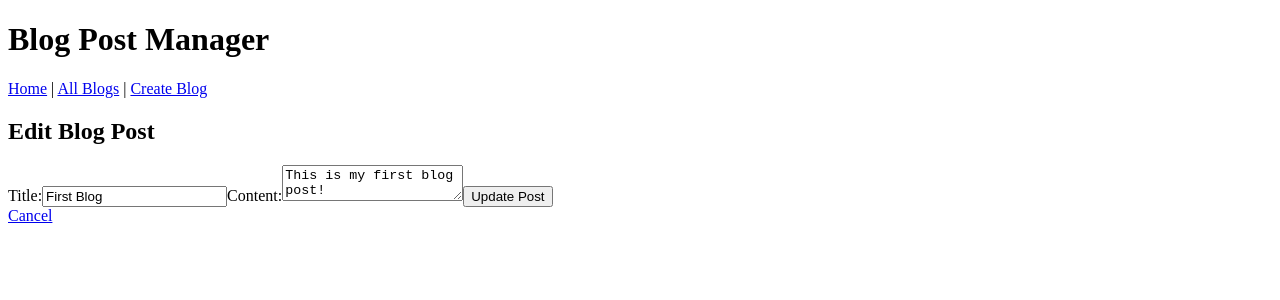
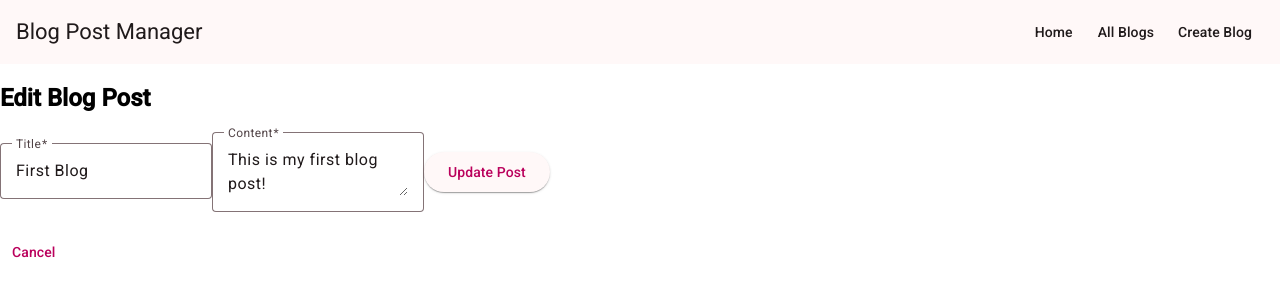
Before and after one commit to Manodiestra/blog-in-angular, an Angular app: page /edit/1 in a window 1280 px wide. Shown: the top 300 px of the page. Built offline with nearby package versions, Linux system fonts and the light colour scheme; data requests are answered from the project's data file.

Commit message:
import material design components. Update the UI.

```diff
--- a/angular.json
+++ b/angular.json
@@ -27,6 +27,7 @@
               }
             ],
             "styles": [
+              "@angular/material/prebuilt-themes/rose-red.css",
               "src/styles.css"
             ],
             "scripts": []
@@ -85,6 +86,7 @@
               }
             ],
             "styles": [
+              "@angular/material/prebuilt-themes/rose-red.css",
               "src/styles.css"
             ],
             "scripts": []
--- a/package.json
+++ b/package.json
@@ -10,10 +10,12 @@
   },
   "private": true,
   "dependencies": {
+    "@angular/cdk": "^19.2.1",
     "@angular/common": "^19.2.0",
     "@angular/compiler": "^19.2.0",
     "@angular/core": "^19.2.0",
     "@angular/forms": "^19.2.0",
+    "@angular/material": "^19.2.1",
     "@angular/platform-browser": "^19.2.0",
     "@angular/platform-browser-dynamic": "^19.2.0",
     "@angular/router": "^19.2.0",
--- a/src/app/app.component.css
+++ b/src/app/app.component.css
@@ -0,0 +1,3 @@
+.spacer {
+  flex: 1 1 auto;
+}
--- a/src/app/app.component.html
+++ b/src/app/app.component.html
@@ -1,7 +1,9 @@
-<h1>Blog Post Manager</h1>
-<nav>
-  <a routerLink="/">Home</a> |
-  <a routerLink="/blogs">All Blogs</a> |
-  <a routerLink="/add">Create Blog</a>
-</nav>
+<mat-toolbar color="primary">
+  <span>Blog Post Manager</span>
+  <span class="spacer"></span>
+  <a mat-button routerLink="/">Home</a>
+  <a mat-button routerLink="/blogs">All Blogs</a>
+  <a mat-button routerLink="/add">Create Blog</a>
+</mat-toolbar>
+
 <router-outlet></router-outlet>
--- a/src/app/app.component.ts
+++ b/src/app/app.component.ts
@@ -1,10 +1,12 @@
 import { Component } from '@angular/core';
 import { RouterOutlet, RouterModule } from '@angular/router';
+import { MatToolbarModule } from '@angular/material/toolbar';
+import { MatButtonModule } from '@angular/material/button';
 
 @Component({
   selector: 'app-root',
   standalone: true,
-  imports: [RouterOutlet, RouterModule],
+  imports: [RouterOutlet, RouterModule, MatToolbarModule, MatButtonModule],
   templateUrl: './app.component.html',
   styleUrls: ['./app.component.css']
 })
--- a/src/app/pages/add-edit-blog/add-edit-blog.component.html
+++ b/src/app/pages/add-edit-blog/add-edit-blog.component.html
@@ -1,15 +1,19 @@
 <h2>{{ isEditMode ? 'Edit Blog Post' : 'Create Blog Post' }}</h2>
 
 <form [formGroup]="blogForm" (ngSubmit)="onSubmit()">
-  <label for="title">Title:</label>
-  <input id="title" formControlName="title" required />
+  <mat-form-field appearance="outline">
+    <mat-label>Title</mat-label>
+    <input matInput formControlName="title" required />
+  </mat-form-field>
 
-  <label for="content">Content:</label>
-  <textarea id="content" formControlName="content" required></textarea>
+  <mat-form-field appearance="outline">
+    <mat-label>Content</mat-label>
+    <textarea matInput formControlName="content" required></textarea>
+  </mat-form-field>
 
-  <button type="submit" [disabled]="blogForm.invalid">
+  <button mat-raised-button color="primary" type="submit" [disabled]="blogForm.invalid">
     {{ isEditMode ? 'Update' : 'Create' }} Post
   </button>
 </form>
 
-<a routerLink="/blogs">Cancel</a>
+<a mat-button routerLink="/blogs">Cancel</a>
--- a/src/app/pages/add-edit-blog/add-edit-blog.component.ts
+++ b/src/app/pages/add-edit-blog/add-edit-blog.component.ts
@@ -3,11 +3,14 @@ import { CommonModule } from '@angular/common';
 import { RouterModule, ActivatedRoute, Router } from '@angular/router';
 import { FormBuilder, FormGroup, ReactiveFormsModule, Validators } from '@angular/forms';
 import { BlogService } from '../../services/blog.service';
+import { MatFormFieldModule } from '@angular/material/form-field';
+import { MatInputModule } from '@angular/material/input';
+import { MatButtonModule } from '@angular/material/button';
 
 @Component({
   selector: 'app-add-edit-blog',
   standalone: true,
-  imports: [CommonModule, RouterModule, ReactiveFormsModule],
+  imports: [CommonModule, RouterModule, ReactiveFormsModule, MatFormFieldModule, MatInputModule, MatButtonModule],
   templateUrl: './add-edit-blog.component.html',
   styleUrls: ['./add-edit-blog.component.css']
 })
--- a/src/app/pages/blog-list/blog-list.component.css
+++ b/src/app/pages/blog-list/blog-list.component.css
@@ -0,0 +1,4 @@
+.blog-card {
+  margin-bottom: 16px;
+  padding: 16px;
+}
--- a/src/app/pages/blog-list/blog-list.component.html
+++ b/src/app/pages/blog-list/blog-list.component.html
@@ -1,6 +1,10 @@
 <h2>Blog Posts</h2>
-<ul>
-  <li *ngFor="let post of posts">
-    <a [routerLink]="['/blogs', post.id]">{{ post.title }}</a>
-  </li>
-</ul>
+<mat-list>
+  <mat-card *ngFor="let post of posts" class="blog-card">
+    <mat-card-title>{{ post.title }}</mat-card-title>
+    <mat-card-content>{{ post.content | slice:0:100 }}...</mat-card-content>
+    <mat-card-actions>
+      <a mat-button color="primary" [routerLink]="['/blogs', post.id]">Read More</a>
+    </mat-card-actions>
+  </mat-card>
+</mat-list>
--- a/src/index.html
+++ b/src/index.html
@@ -6,6 +6,8 @@
   <base href="/">
   <meta name="viewport" content="width=device-width, initial-scale=1">
   <link rel="icon" type="image/x-icon" href="favicon.ico">
+  <link href="https://fonts.googleapis.com/css2?family=Roboto:wght@300;400;500&display=swap" rel="stylesheet">
+  <link href="https://fonts.googleapis.com/icon?family=Material+Icons" rel="stylesheet">
 </head>
 <body>
   <app-root></app-root>
--- a/src/styles.css
+++ b/src/styles.css
@@ -1 +1,4 @@
 /* You can add global styles to this file, and also import other style files */
+
+html, body { height: 100%; }
+body { margin: 0; font-family: Roboto, "Helvetica Neue", sans-serif; }
```
Also changed, not shown: src/app/pages/blog-list/blog-list.component.ts (+5 -2 lines).
